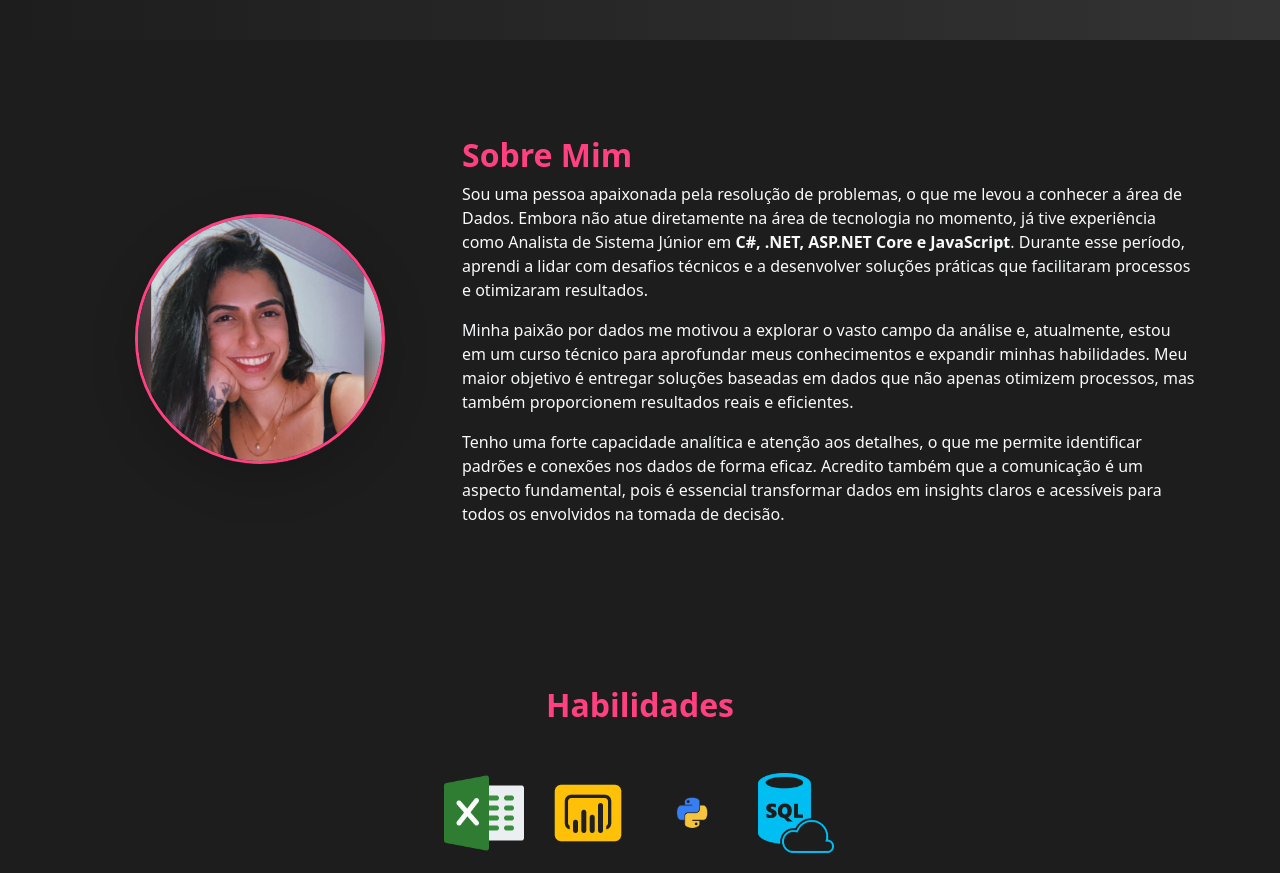
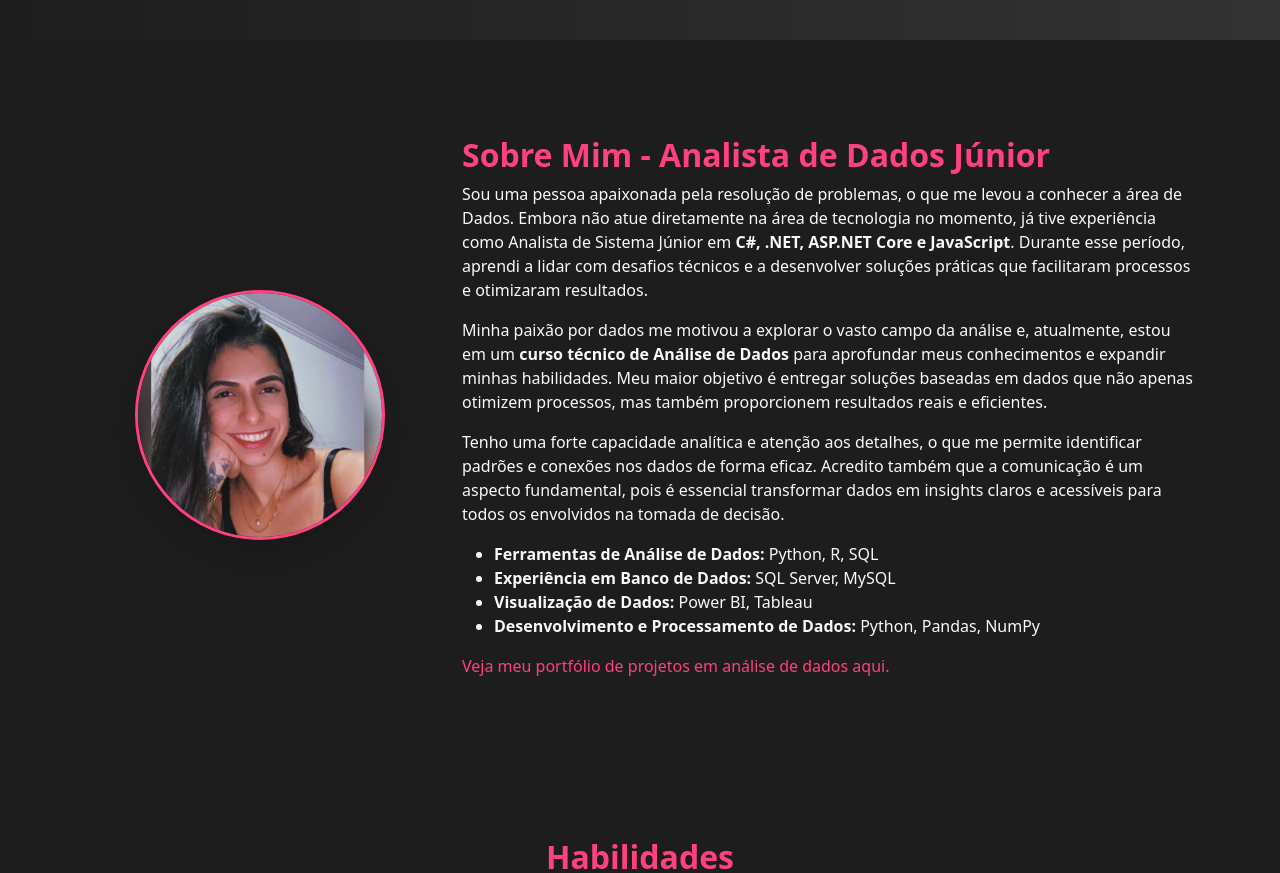
Before and after one commit to maraysamacedo/portfolio, a Vue app: page / in a window 1280 px wide. Shown: the part 720-1593 px from the top of the page. Built offline with nearby package versions, Linux system fonts and the light colour scheme.

Commit message:
Update About.vue

```diff
--- a/src/components/about/About.vue
+++ b/src/components/about/About.vue
@@ -3,26 +3,32 @@
     <div class="row align-items-center mt-5">
       <!-- Imagem de perfil -->
       <div class="col-md-4 text-center">
-        <img src="../../assets/maraysa-perfil.jpg" alt="Foto de Maraysa Macedo" class="img-fluid rounded-circle shadow-lg" style="border: #ff4081 solid 3px">
+        <img src="../../assets/maraysa-perfil.jpg" alt="Foto de Maraysa Macedo, Analista de Dados Júnior" class="img-fluid rounded-circle shadow-lg" style="border: #ff4081 solid 3px" aria-label="Foto de Maraysa Macedo, Analista de Dados Júnior">
       </div>
 
       <div class="col-md-8">
-        <h2 class="fw-bold" style="color: #ff4081;">Sobre Mim</h2>
+        <h2 class="fw-bold" style="color: #ff4081;">Sobre Mim - Analista de Dados Júnior</h2>
         <p class="text-light">
-          Sou uma pessoa apaixonada pela resolução de problemas, o que me levou a conhecer a área de Dados.
-          Embora não atue diretamente na área de tecnologia no momento, já tive experiência como Analista de Sistema Júnior em
-          <strong>C#, .NET, ASP.NET Core e JavaScript</strong>. Durante esse período, aprendi a lidar com desafios técnicos e a desenvolver soluções práticas
-          que facilitaram processos e otimizaram resultados.
+          Sou uma pessoa apaixonada pela resolução de problemas, o que me levou a conhecer a área de Dados. Embora não atue diretamente na área de tecnologia no momento, já tive experiência como Analista de Sistema Júnior em <strong>C#, .NET, ASP.NET Core e JavaScript</strong>. Durante esse período, aprendi a lidar com desafios técnicos e a desenvolver soluções práticas que facilitaram processos e otimizaram resultados.
         </p>
         <p class="text-light">
-          Minha paixão por dados me motivou a explorar o vasto campo da análise e, atualmente, estou em um curso técnico para aprofundar meus conhecimentos
-          e expandir minhas habilidades. Meu maior objetivo é entregar soluções baseadas em dados que não apenas otimizem processos,
-          mas também proporcionem resultados reais e eficientes.
+          Minha paixão por dados me motivou a explorar o vasto campo da análise e, atualmente, estou em um <strong>curso técnico de Análise de Dados</strong> para aprofundar meus conhecimentos e expandir minhas habilidades. Meu maior objetivo é entregar soluções baseadas em dados que não apenas otimizem processos, mas também proporcionem resultados reais e eficientes.
         </p>
         <p class="text-light">
-          Tenho uma forte capacidade analítica e atenção aos detalhes, o que me permite identificar padrões e conexões nos dados de forma eficaz.
-          Acredito também que a comunicação é um aspecto fundamental, pois é essencial transformar dados em insights claros e acessíveis para
-          todos os envolvidos na tomada de decisão.
+          Tenho uma forte capacidade analítica e atenção aos detalhes, o que me permite identificar padrões e conexões nos dados de forma eficaz. Acredito também que a comunicação é um aspecto fundamental, pois é essencial transformar dados em insights claros e acessíveis para todos os envolvidos na tomada de decisão.
+        </p>
+
+        <!-- Lista de habilidades com ênfase em palavras-chave SEO -->
+        <ul class="text-light">
+          <li><strong>Ferramentas de Análise de Dados:</strong> Python, R, SQL</li>
+          <li><strong>Experiência em Banco de Dados:</strong> SQL Server, MySQL</li>
+          <li><strong>Visualização de Dados:</strong> Power BI, Tableau</li>
+          <li><strong>Desenvolvimento e Processamento de Dados:</strong> Python, Pandas, NumPy</li>
+        </ul>
+
+        <!-- Link para contato ou portfólio -->
+        <p class="text-light">
+          <a href="#portfolio" class="text-decoration-none" style="color: #ff4081;">Veja meu portfólio de projetos em análise de dados aqui.</a>
         </p>
       </div>
     </div>
```
